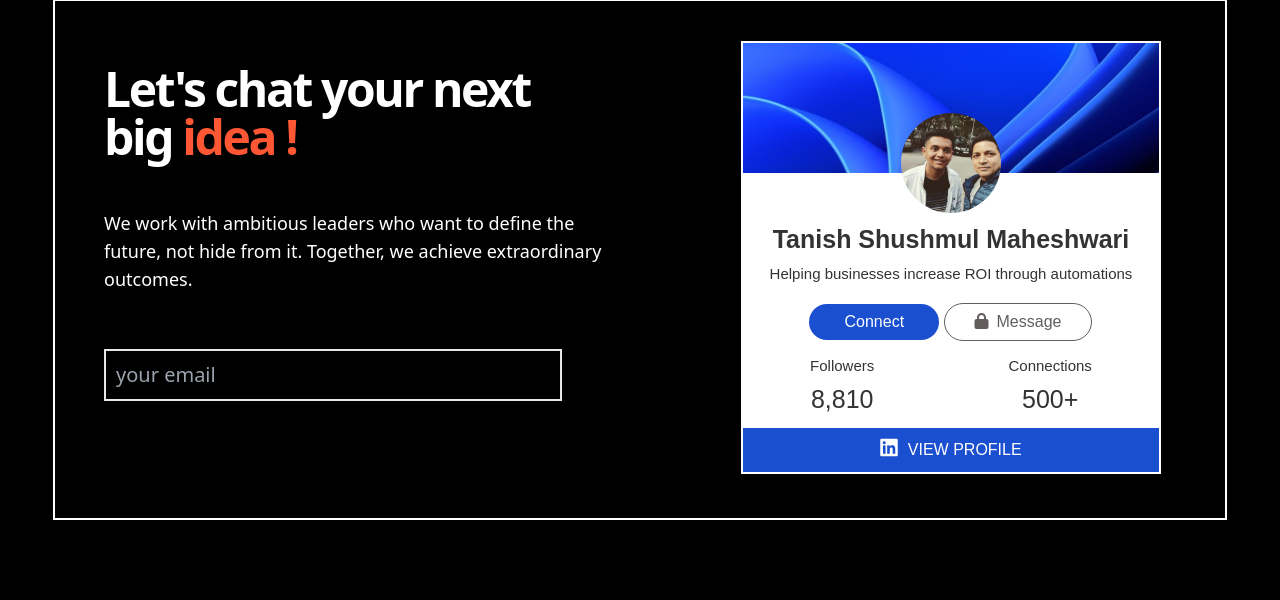
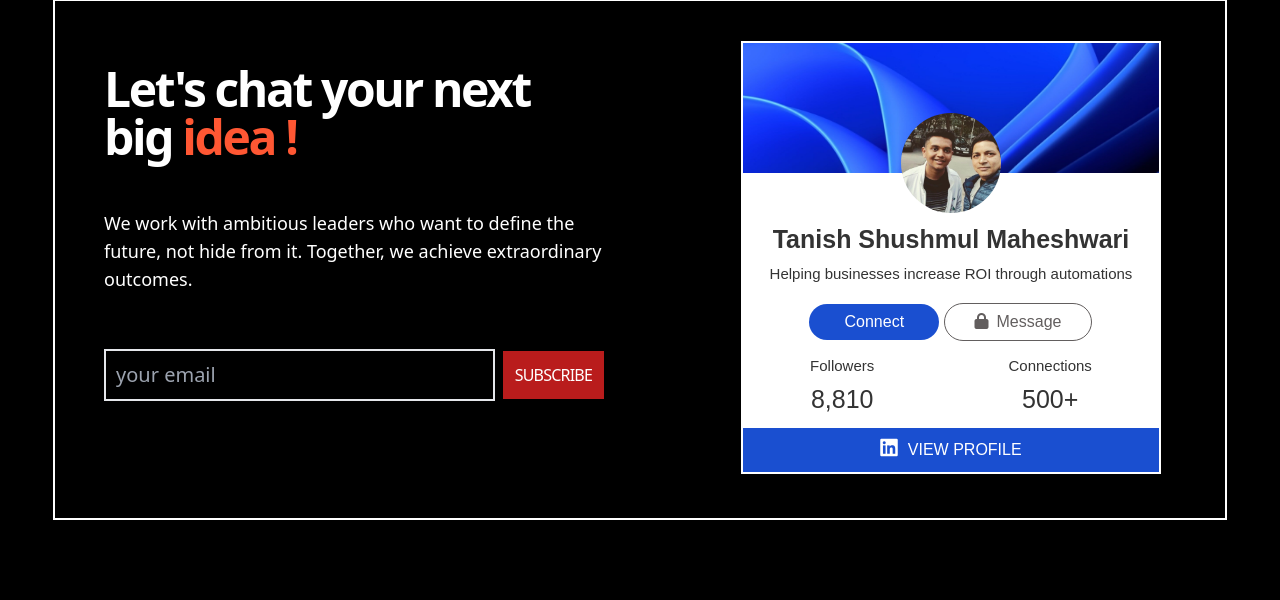
Before and after one commit to Rishaaaan/Eaglead, a Python web app: template flask/templates/home.html in a window 1280 px wide. Shown: the part 5264-5864 px from the top of the page. Run offline with Jinja, Linux system fonts and the light colour scheme; the template is opened without the code that fills it, so the values that code supplies are empty; some libraries are stand-ins or nearby versions.

Commit message:
Add files via upload

```diff
--- a/flask/templates/home.html
+++ b/flask/templates/home.html
@@ -666,9 +666,13 @@ padding: 0;
                   <p class="mb-2 text-white dark:text-white text-left text-lg">We work with ambitious leaders who want to define the future, not hide from it. Together, we achieve extraordinary outcomes.</p>
                   <br>
                    <br>
-                  <input type="text" id="email" name="email" class=" mb-2 custom-bg-black border-2 border-gray-200 text-white focus:ring-blue-500 focus:border-white block w-11/12  p-2.5 text-white focus:ring-white text-xl" placeholder="your email" required />
+                   <div class="flex items-center w-full mb-2">
+                    <input type="text" id="email" name="email" class="custom-bg-black border-2 border-gray-200 text-white focus:ring-blue-500 focus:border-white block w-full p-2.5 text-white focus:ring-white text-xl" placeholder="your email" required />
+                    <button type="submit" class="ml-2 h-21 text-white bg-red-700 hover:bg-red-800 focus:ring-4 focus:ring-red-300 font-normal text-md tracking-tighter px-3 py-3 dark:bg-red-600 dark:hover:bg-red-700 dark:focus:ring-red-900">SUBSCRIBE</button>
+                   </div>
 
 </section>
+</form>
     <section>
     <!-- Profile Card  -->
 <div class=" main">
@@ -724,7 +728,7 @@ width:40%
                     <h3 class="mb-12 ml-0  text-4xl font-semibold text-left tracking-tighter leading-normal text-white md:text-5xl lg:text-5xl dark:text-white">Stay ahead of the competiton</h3>  <!--this [color-code] you can change the  custom color code-->
                   <p class="mb-2 text-white dark:text-white text-left text-lg">We work with ambitious leaders who want to define the future, not hide from it. Together, we achieve extraordinary outcomes.</p>
 
-
+<form action="{{ url_for('subscribe') }}" method="post">
 </section>
     <section>
        <div class="absolute bottom-12  inline flex custom-footer-div right-12">
```
Also changed, not shown: 1 other file.
